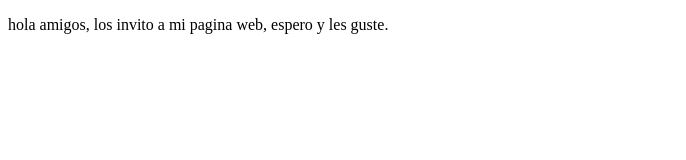
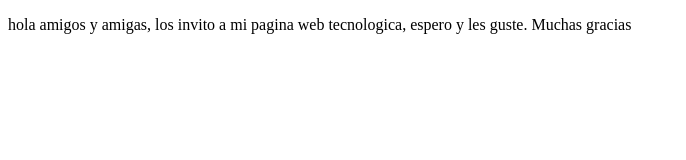
Before and after one commit to SamGS-dev/ProyectoDemoCursoPrework, a plain HTML site: page index.html in a window 1280 px wide. Shown: the whole page, without its empty margins (0-686 px from the left). Drawn offline with Linux system fonts and the light colour scheme.

```diff
--- a/index.html
+++ b/index.html
@@ -8,7 +8,7 @@
 </head>
 <body>
     <p>
-     hola amigos, los invito a mi pagina web, espero y les guste.
+     hola amigos y amigas, los invito a mi pagina web tecnologica, espero y les guste. Muchas gracias
     </p>
 </body>
 </html>
```
